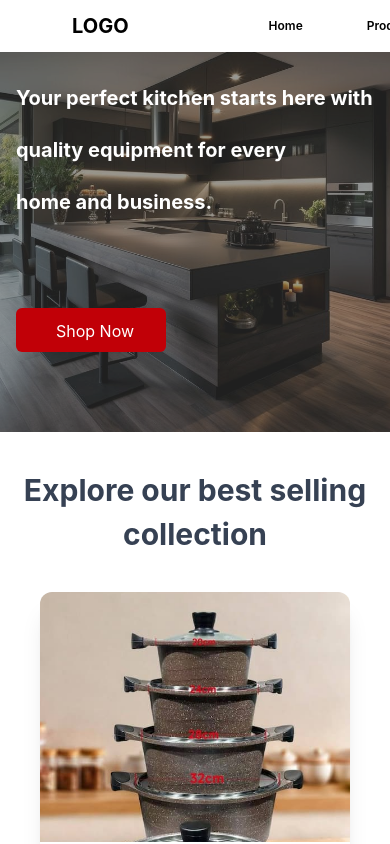
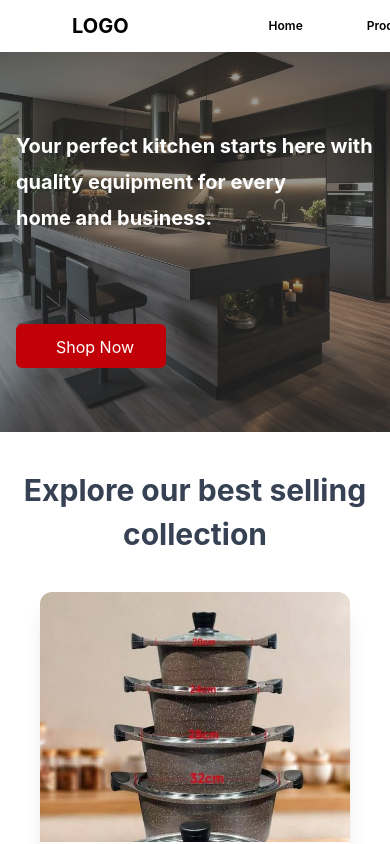
Before and after one commit to 1bruno5/denyse-shop, a Vue app: page / in a window 390 px wide. Shown: the top 844 px of the page. Built offline with nearby package versions, Linux system fonts and the light colour scheme.

Commit message:
adding pt on hero section

```diff
--- a/src/views/home.vue
+++ b/src/views/home.vue
@@ -4,10 +4,10 @@
   <div class=" relative h-[380px] sm:h-[460px] lg:h-[560px]">
     <img src="../assets/photos/kitchen.jpg" alt="image" class="w-full h-full object-cover opacity-80 ">
     <div class="absolute inset-0 flex bg-black/40 ">
-      <div class=" px-4 sm:px-8 lg:px-16 pt-8 sm:pt-16 lg:pt-32">
+      <div class=" px-4 sm:px-8 lg:px-16 pt-20 sm:pt-20 lg:pt-32">
       <p class="font-bold  text-white text-xl sm:text-3xl lg:text-4xl">Your perfect kitchen starts here with<br></p>
-        <p class="mt-6 font-bold  text-xl sm:text-3xl lg:text-4xl text-white"> quality equipment for every<br></p>
-         <p class="mt-6 font-bold text-xl sm:text-3xl lg:text-4xl text-white"> home and business.</p>
+        <p class="mt-2 lg:mt-6 font-bold  text-xl sm:text-3xl lg:text-4xl text-white"> quality equipment for every<br></p>
+         <p class=" mt-2 lg:mt-6 font-bold text-xl sm:text-3xl lg:text-4xl text-white"> home and business.</p>
          <button class="bg-red-700 rounded-md px-8 py-2 text-white text-xl mt-23"><RouterLink to="/products" class="text-base justify-center ml-2 mb-3">Shop Now</RouterLink></button>
       </div>
     </div>
```
